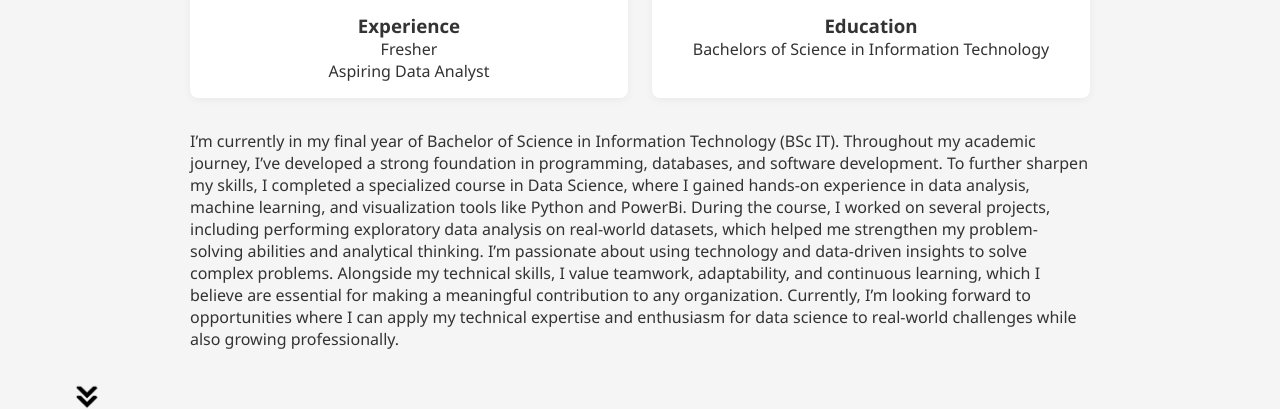
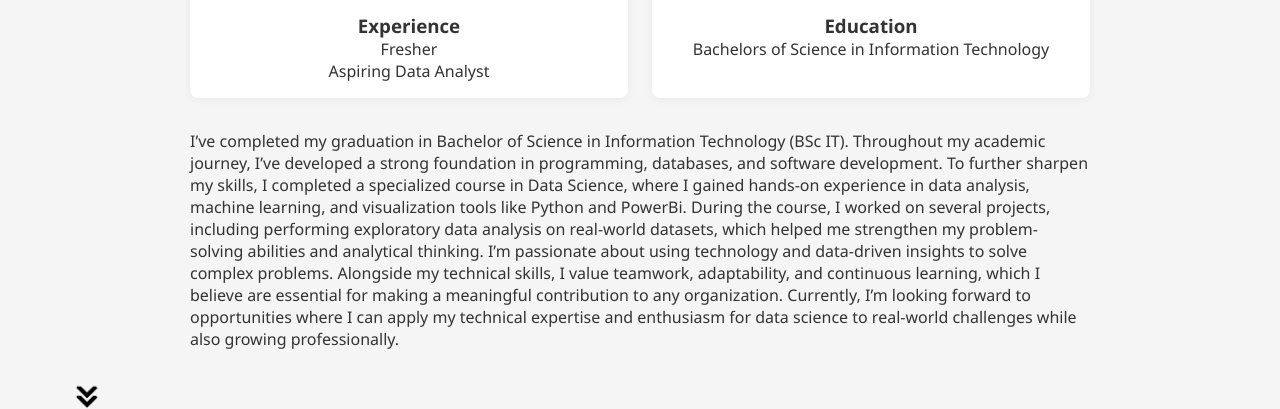
Before and after one commit to farhanqureshi26/Farhan_Portfolio_2.0.github.io, a plain HTML site: page index.html in a window 1280 px wide. Shown: the part 1069-1478 px from the top of the page. Drawn offline with Linux system fonts and the light colour scheme.

Commit message:
Update index.html

```diff
--- a/index.html
+++ b/index.html
@@ -113,8 +113,7 @@
           </div>
           <div class="text-container">
             <p>
-              I’m currently in my final year of Bachelor of Science in
-              Information Technology (BSc IT). Throughout my academic journey,
+              I’ve completed my graduation in Bachelor of Science in Information Technology (BSc IT). Throughout my academic journey,
               I’ve developed a strong foundation in programming, databases, and
               software development. To further sharpen my skills, I completed a
               specialized course in Data Science, where I gained hands-on
```
